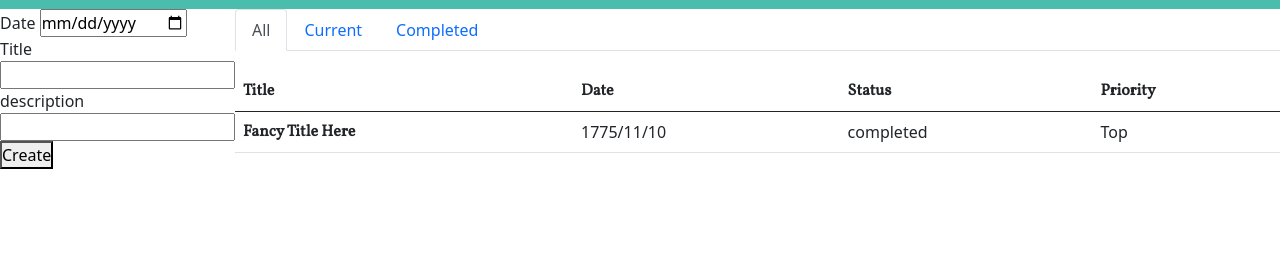
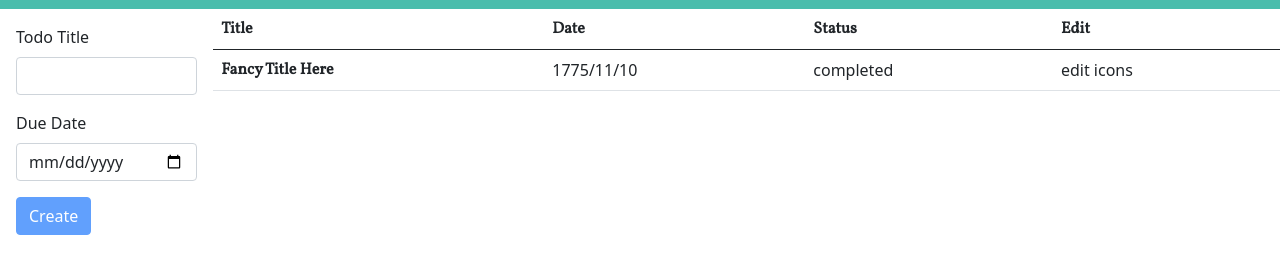
Before and after one commit to ShaneRobertson/todo, a website: page public/index.html in a window 1280 px wide. Shown: the part 71-344 px from the top of the page. Drawn offline with nearby package versions, Linux system fonts and the light colour scheme.

Commit message:
can now create new todo's and the todo list will update

```diff
--- a/public/index.html
+++ b/public/index.html
@@ -94,57 +94,30 @@
       <!-- Create new todo -->
       <div id="main-container">
         <div id="create-todo-form">
-          <form action="#">
-            <label>Date</label>
-            <input id="create-todo-date" type="date" /> <br />
-            <label>Title</label>
-            <input id="create-todo-title" type="text" />
-            <label>description</label>
-            <input id="create-todo-description" type="textarea" />
-            <button id="create-todo-btn">Create</button>
+          <form class="m-3">
+            <div class="mb-3">
+              <label for="create-todo-title" class="form-label"
+                >Todo Title</label
+              >
+              <input type="text" class="form-control" id="create-todo-title" />
+            </div>
+            <div class="mb-3">
+              <label for="create-todo-date" class="form-label">Due Date</label>
+              <input type="date" class="form-control" id="create-todo-date" />
+            </div>
+
+            <button
+              type="submit"
+              class="btn btn-primary"
+              id="create-todo-button"
+              disabled
+            >
+              Create
+            </button>
           </form>
         </div>
 
-        <nav>
-          <div class="nav nav-tabs" id="nav-tab" role="tablist">
-            <a
-              class="nav-item nav-link active"
-              id="nav-all-tab"
-              data-toggle="tab"
-              href="#nav-all"
-              role="tab"
-              aria-controls="nav-all"
-              aria-selected="false"
-              >All</a
-            >
-            <a
-              class="nav-item nav-link"
-              id="nav-Current-tab"
-              data-toggle="tab"
-              href="#nav-Current"
-              role="tab"
-              aria-controls="nav-Current"
-              aria-selected="true"
-              >Current</a
-            >
-            <a
-              class="nav-item nav-link"
-              id="nav-completed-tab"
-              data-toggle="tab"
-              href="#nav-completed"
-              role="tab"
-              aria-controls="nav-completed"
-              aria-selected="false"
-              >Completed</a
-            >
-          </div>
-        </nav>
-        <div
-          class="tab-pane fade show active"
-          id="nav-all"
-          role="tabpanel"
-          aria-labelledby="nav-all-tab"
-        >
+
           <!--=== Where the Todos get printed out ===-->
 
           <table class="table table-hover">
@@ -153,7 +126,7 @@
                 <th scope="col">Title</th>
                 <th scope="col">Date</th>
                 <th scope="col">Status</th>
-                <th scope="col">Priority</th>
+                <th scope="col">Edit</th>
               </tr>
             </thead>
             <tbody id="todo-output-area">
@@ -161,30 +134,11 @@
                 <th scope="row">Fancy Title Here</th>
                 <td>1775/11/10</td>
                 <td>completed</td>
-                <td>Top</td>
+                <td>edit icons</td>
               </tr>
             </tbody>
           </table>
-        </div>
-        <div class="tab-content" id="nav-tabContent">
-          <div
-            class="tab-pane fade"
-            id="nav-Current"
-            role="tabpanel"
-            aria-labelledby="nav-Current-tab"
-          >
-            Current
-          </div>
-          <div
-            class="tab-pane fade"
-            id="nav-completed"
-            role="tabpanel"
-            aria-labelledby="nav-completed-tab"
-          >
-            Completed
-          </div>
-        </div>
-      </div>
+
       <!--===== Edit Modal ======-->
       <div
         class="modal fade"
--- a/public/index.js
+++ b/public/index.js
@@ -20,6 +20,9 @@ const saveChanges = document.getElementById("save-changes");
 const openDeleteModal = document.getElementById("delete-modal-icon");
 const confirmDelete = document.getElementById("confirm-delete");
 const deleteModalBody = document.getElementById("delete-modal-body");
+const createTodoBtn = document.getElementById("create-todo-button");
+const createTodoTitle = document.getElementById("create-todo-title");
+const createTodoDate = document.getElementById("create-todo-date");
 
 const date = new Date();
 const year = date.toLocaleString("default", { year: "numeric" });
@@ -65,7 +68,7 @@ const getTodos = async (user_id) => {
       <td><span class="badge bg-${badge_color}">${badge_description}</span></td>
       <td><svg  id="edit-modal-icon" data-id=${todo_id} class="text-info" data-bs-toggle="modal" data-bs-target="#staticBackdrop" data-action='edit' =xmlns="http://www.w3.org/2000/svg" width="16" height="16" fill="currentColor" class="bi bi-pencil-square" viewBox="0 0 16 16">
       <path data-action='edit' data-id=${todo_id} d="M15.502 1.94a.5.5 0 0 1 0 .706L14.459 3.69l-2-2L13.502.646a.5.5 0 0 1 .707 0l1.293 1.293zm-1.75 2.456-2-2L4.939 9.21a.5.5 0 0 0-.121.196l-.805 2.414a.25.25 0 0 0 .316.316l2.414-.805a.5.5 0 0 0 .196-.12l6.813-6.814z"/>
-      <pathdata-action='edit' data-id=${todo_id} fill-rule="evenodd" d="M1 13.5A1.5 1.5 0 0 0 2.5 15h11a1.5 1.5 0 0 0 1.5-1.5v-6a.5.5 0 0 0-1 0v6a.5.5 0 0 1-.5.5h-11a.5.5 0 0 1-.5-.5v-11a.5.5 0 0 1 .5-.5H9a.5.5 0 0 0 0-1H2.5A1.5 1.5 0 0 0 1 2.5v11z"/>
+      <path data-action='edit' data-id=${todo_id} fill-rule="evenodd" d="M1 13.5A1.5 1.5 0 0 0 2.5 15h11a1.5 1.5 0 0 0 1.5-1.5v-6a.5.5 0 0 0-1 0v6a.5.5 0 0 1-.5.5h-11a.5.5 0 0 1-.5-.5v-11a.5.5 0 0 1 .5-.5H9a.5.5 0 0 0 0-1H2.5A1.5 1.5 0 0 0 1 2.5v11z"/>
     </svg>
     <svg xmlns="http://www.w3.org/2000/svg" width="16" height="16" fill="currentColor"
     data-bs-toggle="modal"
@@ -112,6 +115,27 @@ const determineBadgeColor = (dueDate, curStatus) => {
   let statusBadge = curStatus == "inProgress" ? "primary" : "success";
 
   return isExpired ? "danger" : statusBadge;
+};
+
+const createTodo = async (title, due_date, user_id) => {
+  try {
+    const result = await fetch("/api/create", {
+      method: "POST",
+      headers: {
+        "Content-type": "application/json",
+        Authorization: `Bearer ${localStorage.getItem("token")}`,
+      },
+      body: JSON.stringify({
+        title,
+        due_date,
+        user_id,
+      }),
+    });
+    const todos = await result.json();
+    console.log(todos);
+  } catch (error) {
+    console.log("createTodo error: ", error);
+  }
 };
 
 const deleteTodo = async (todo_id) => {
@@ -232,6 +256,7 @@ signinBtn.addEventListener("click", async (e) => {
     }
     const { token, verifiedUser } = userObj;
     setLocalStorage(token, verifiedUser);
+    createTodoBtn.removeAttribute("disabled");
     displayedName.innerText = verifiedUser.username;
     await getTodos(verifiedUser.user_id);
     signInModalOverlay.style.display = "none";
@@ -256,6 +281,7 @@ signinPassword.addEventListener("input", () => {
 logOutBtn.addEventListener("click", () => {
   openSignInModal.style.display = "block";
   displayedName.innerText = "Guest";
+  createTodoBtn.setAttribute("disabled", "true");
   localStorage.clear();
   logOutBtn.style.display = "none";
   clearOutputArea();
@@ -325,3 +351,24 @@ confirmDelete.addEventListener("click", async (e) => {
   console.log("Delete Todo result => ", result);
   await getTodos(JSON.parse(localStorage.getItem("userObject")).user_id);
 });
+
+createTodoBtn.addEventListener("click", async (e) => {
+  try {
+    if (!localStorage.getItem("token")) return;
+    const title = createTodoTitle.value;
+    const due_date = createTodoDate.value;
+    const user_id = JSON.parse(localStorage.getItem("userObject")).user_id;
+    console.log("userId local storage: ", user_id);
+    if (!title || !due_date) {
+      console.log(title, due_date, user_id);
+      return;
+    }
+    console.log(title, due_date, user_id);
+    const result = await createTodo(title, due_date, user_id);
+    await getTodos(user_id);
+    createTodoTitle.value = "";
+    createTodoDate.value = "";
+  } catch (error) {
+    console.log("create todo error: ", error);
+  }
+});
--- a/public/style.css
+++ b/public/style.css
@@ -116,7 +116,7 @@
 #main-container {
   display: grid;
   grid-template-columns: 1fr 5fr;
-  grid-template-rows: 1fr;
+  grid-template-rows: minmax(1rem, 2rem);
 }
 
 /* -- todo cards -- */
@@ -129,6 +129,11 @@ th {
 #create-todo-form {
   grid-column: 1 /2;
   grid-row: 1 / 4;
+}
+
+#create-todo-error {
+  color: red;
+  display: none;
 }
 
 /* -- Edit Todo -- */
```
Also changed, not shown: db/index.js (+4 -11 lines), routes/index.js (+13 -3 lines).
